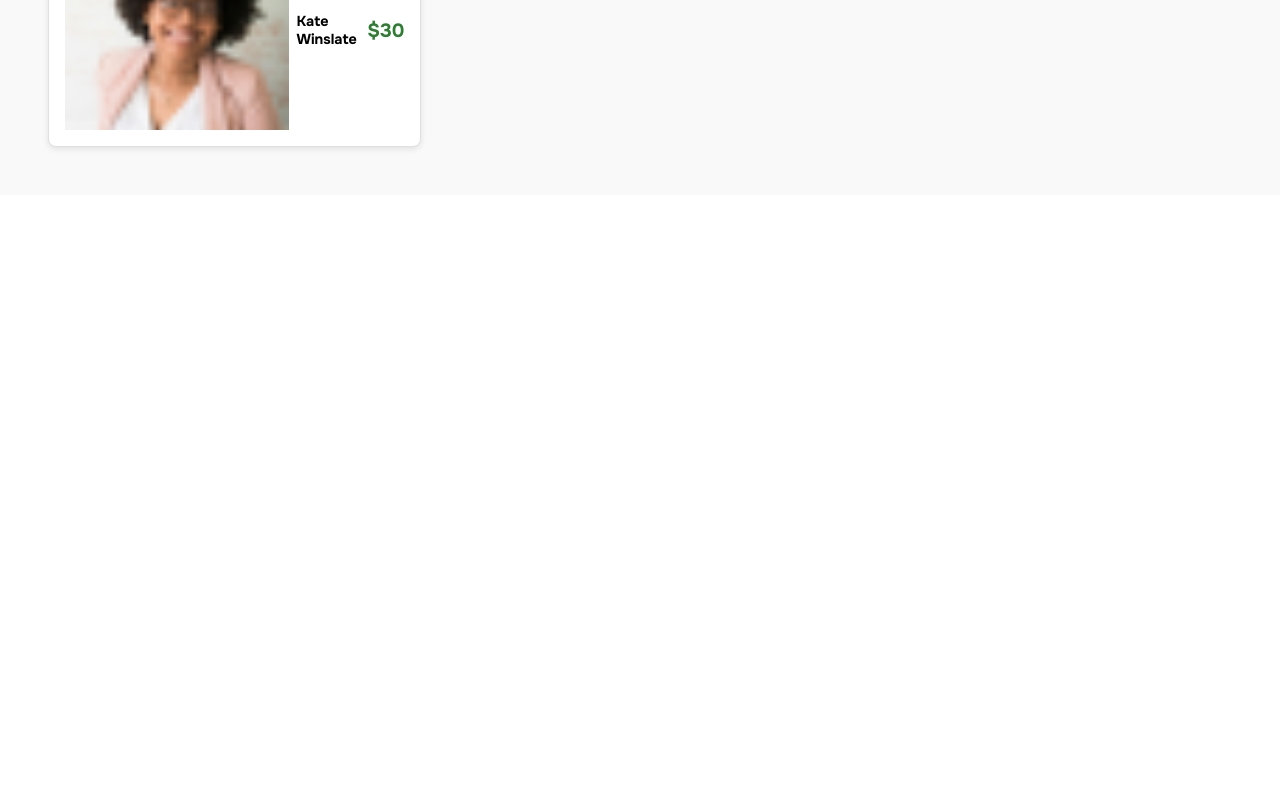
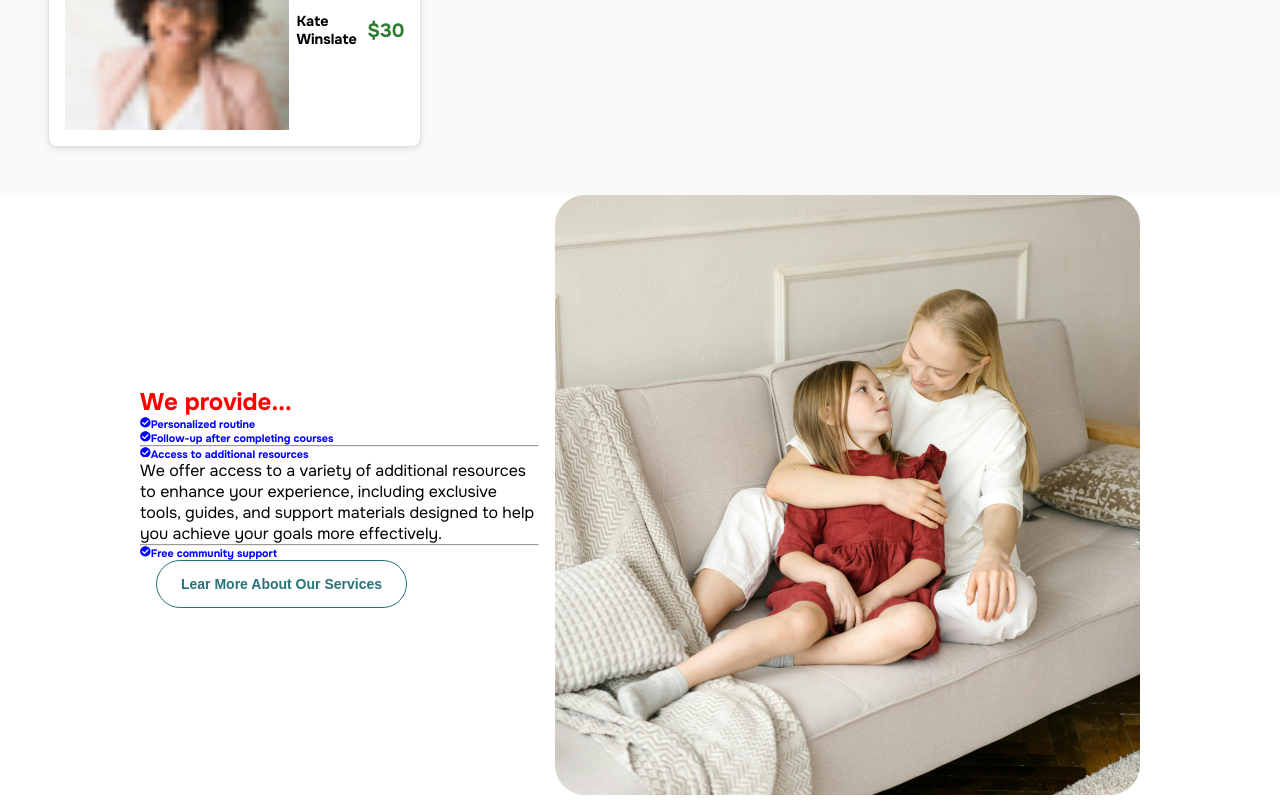
Before and after one commit to Habidhossen/Health-Wellness-Nextjs-SCSS, a Next.js app: page / in a window 1280 px wide. Shown: the part 2012-2812 px from the top of the page. Before the commit the page ends 2207 px from the top, so only its background shows below. Built offline with nearby package versions, Linux system fonts and the light colour scheme.

Commit message:
service added

```diff
--- a/src/app/page.js
+++ b/src/app/page.js
@@ -1,6 +1,7 @@
 import Courses from "@/components/Courses";
 import Hero from "@/components/Hero";
 import Navbar from "@/components/Navbar";
+import Service from "@/components/Service";
 
 export default function Home() {
   return (
@@ -8,6 +9,7 @@ export default function Home() {
       <Navbar />
       <Hero />
       <Courses />
+      <Service />
     </>
   );
 }
--- /dev/null
+++ b/src/components/Service.jsx
@@ -0,0 +1,53 @@
+import Image from "next/image";
+import { FaCheckCircle } from "react-icons/fa";
+import banner2 from "../../public/images/banner2.png";
+import styles from "../styles/Service.module.scss";
+
+const Service = () => {
+  return (
+    <section className={styles.service}>
+      <div>
+        <h1 className={styles.serviceTitle}>We provide...</h1>
+        <h6>
+          <span>
+            <FaCheckCircle />
+          </span>
+          Personalized routine
+        </h6>
+        <h6>
+          <span>
+            <FaCheckCircle />
+          </span>
+          Follow-up after completing courses
+        </h6>
+        <hr />
+        <h6>
+          <span>
+            <FaCheckCircle />
+          </span>
+          Access to additional resources
+        </h6>
+        <p>
+          We offer access to a variety of additional resources to enhance your
+          experience, including exclusive tools, guides, and support materials
+          designed to help you achieve your goals more effectively.
+        </p>
+        <hr />
+        <h6>
+          <span>
+            <FaCheckCircle />
+          </span>
+          Free community support
+        </h6>
+        <button className={styles.serviceButton}>
+          Lear More About Our Services
+        </button>
+      </div>
+      <div>
+        <Image src={banner2} alt="banner_cover" />
+      </div>
+    </section>
+  );
+};
+
+export default Service;
--- /dev/null
+++ b/src/styles/Service.module.scss
@@ -0,0 +1,35 @@
+@import "./variables";
+
+.service {
+  padding: 0 140px;
+  display: flex;
+  align-items: center;
+  gap: 16px;
+
+  .serviceTitle {
+    color: red;
+  }
+  .serviceButton {
+    margin-left: 16px;
+    padding: 15px 24px;
+    background-color: transparent;
+    color: $primary-color;
+    border: 1px solid $primary-color;
+    font-size: 14px;
+    font-weight: 600;
+    border-radius: 32px;
+    cursor: pointer;
+    transition: background-color 0.3s;
+
+    &:hover {
+      background-color: darken($primary-color, 10%);
+      color: darken(white, 10%);
+    }
+  }
+  h6 {
+    color: blue;
+  }
+  img {
+    border-radius: 30px;
+  }
+}
```
